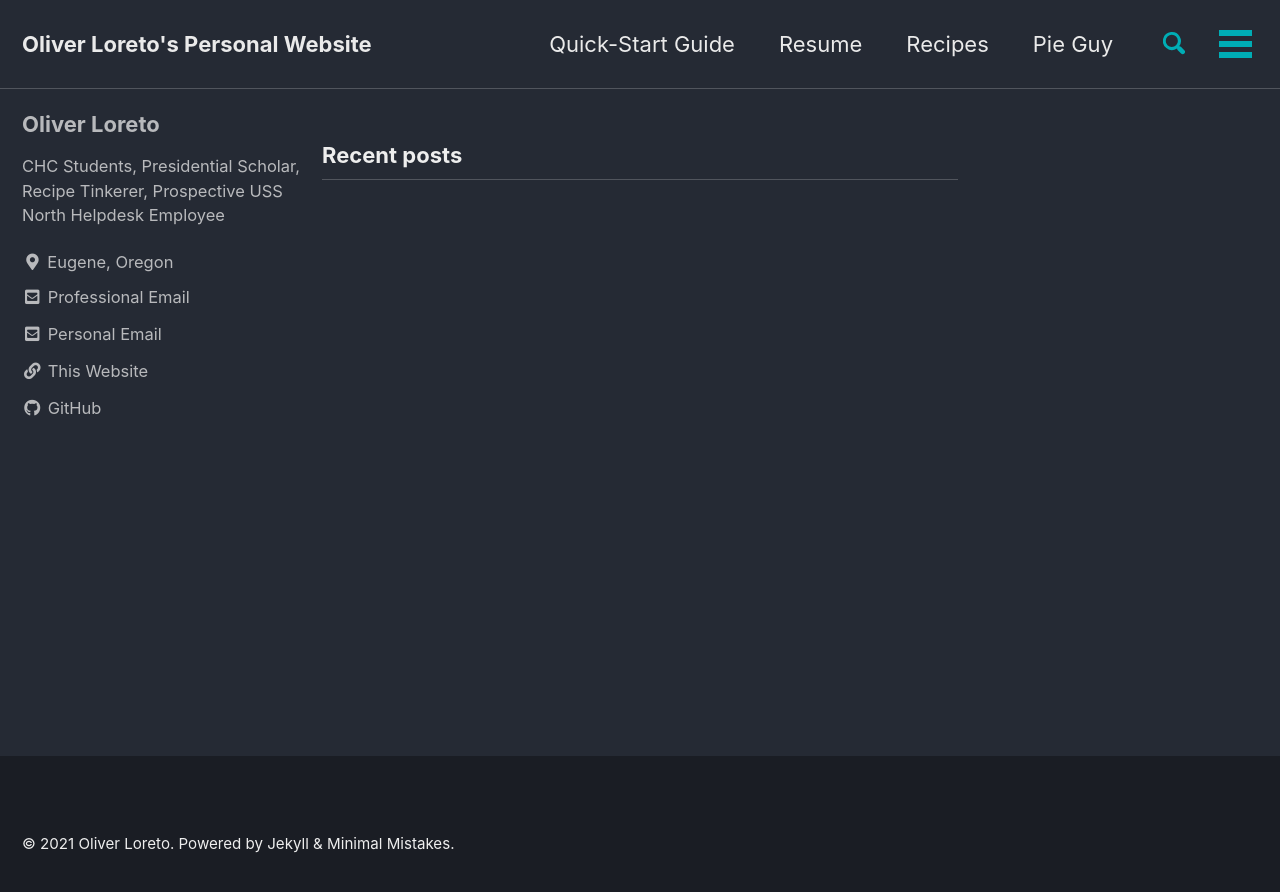
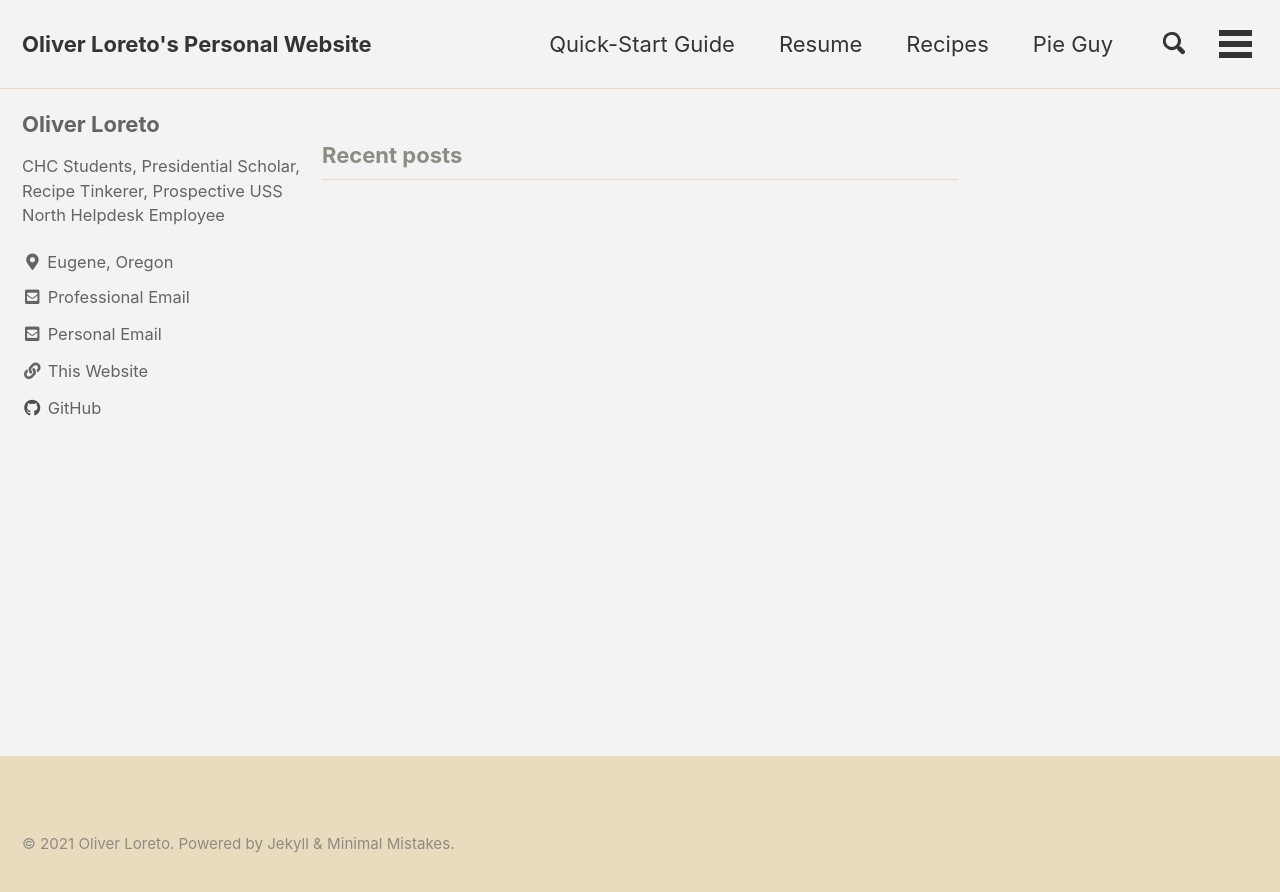
Before and after one commit to Oliver-Loreto/Oliver-Loreto.github.io, a Jekyll site: the page built from index.html, in a window 1280 px wide. Shown: the top 892 px of the page. Built offline with Jekyll 4.4.1, drawn with Linux system fonts in a browser that asks for light colours; cached includes are drawn as plain includes; the list of posts is cut into pages by our own code.

Commit message:
Update _config.yml

```diff
--- a/_config.yml
+++ b/_config.yml
@@ -12,7 +12,7 @@
 
 # theme                  : "minimal-mistakes-jekyll"
 # remote_theme           : "mmistakes/minimal-mistakes"
-minimal_mistakes_skin    : "dark" # "air", "aqua", "contrast", "dark", "dirt", "neon", "mint", "plum", "sunrise", "default"
+minimal_mistakes_skin    : "dirt" # "air", "aqua", "contrast", "dark", "dirt", "neon", "mint", "plum", "sunrise", "default"
 
 # Site Settings
 locale                   : "en-US"
```
